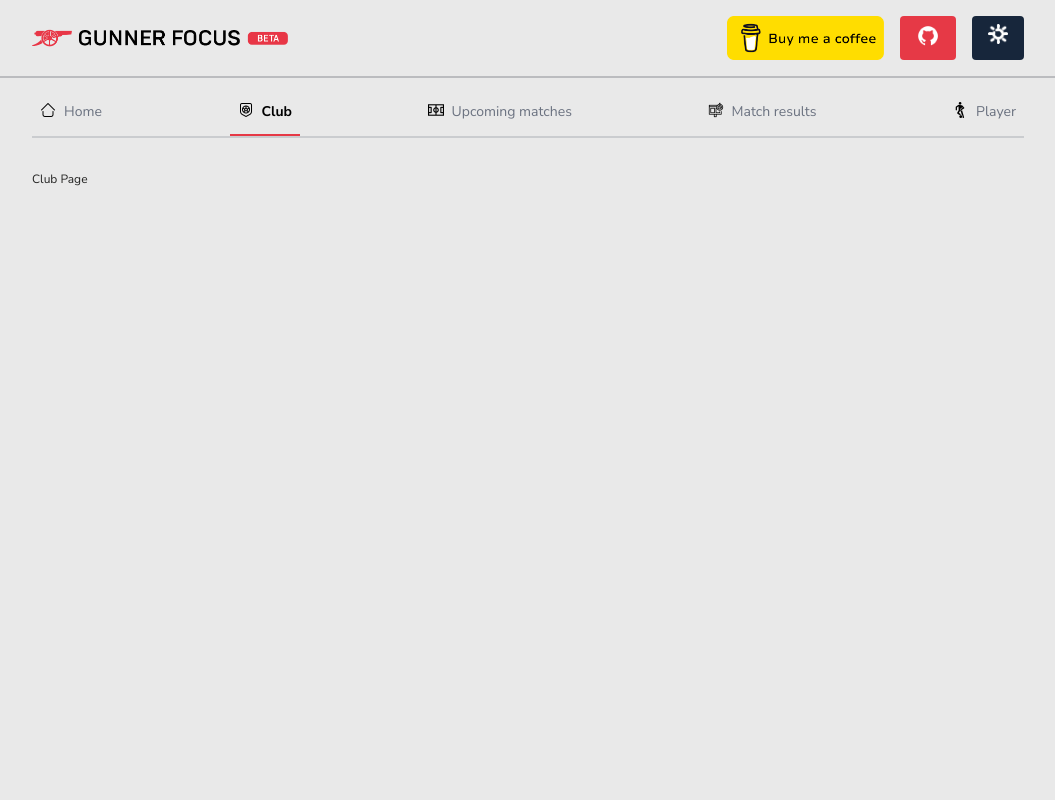
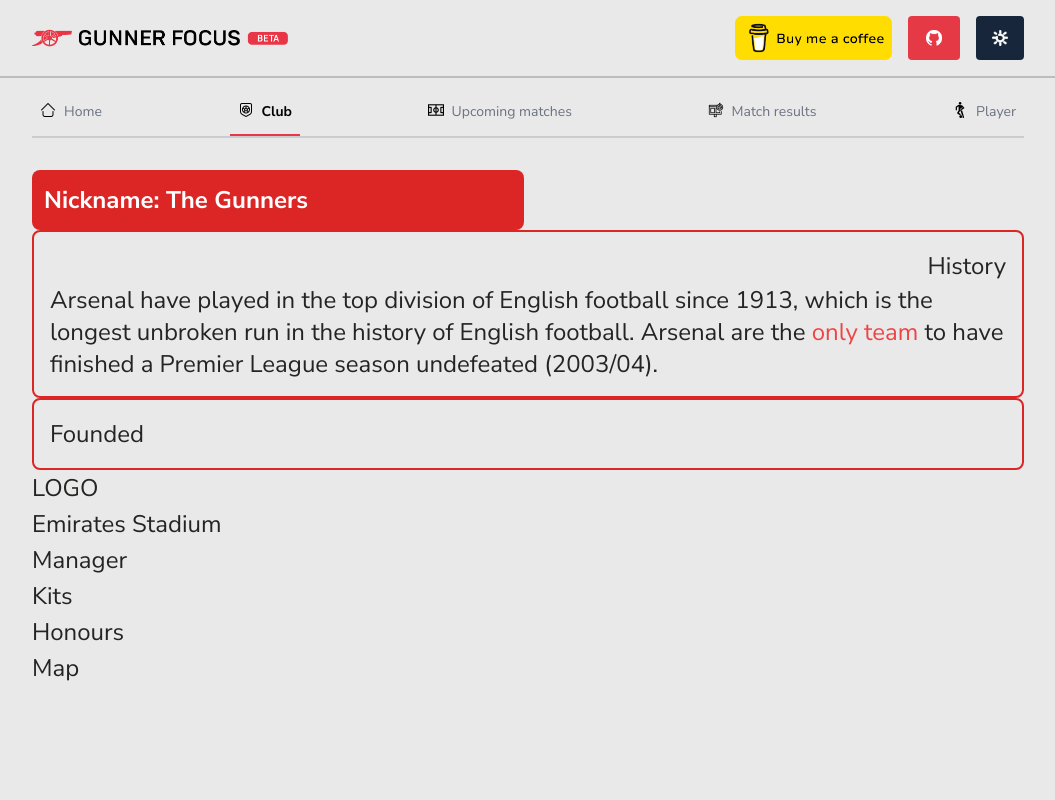
Before and after one commit to dilmola/gunner-focus-web, a Next.js app: page /club in a window 1280 px wide. Shown: the top 800 px of the page, without its empty margins (112-1167 px from the left). Built offline with nearby package versions, Linux system fonts and the light colour scheme.

Commit message:
GFW-08
- fix upcoming match for put season break
- development on club landing page

```diff
--- a/src/app/club/page.js
+++ b/src/app/club/page.js
@@ -1,7 +1,40 @@
 export default function ClubPage() {
-    return (
-      <main className="h-screen	">
-        <h1>Club Page</h1>
-      </main>
-    );
-  }
+  return (
+    <main className="h-screen">
+      <div className="text-white font-semibold grid grid-cols-2 gap-2 rounded-lg">
+        <h2 className="rounded-lg bg-red-600 p-3">Nickname: The Gunners</h2>
+      </div>
+      <div className="border-2 border-red-600 p-4 rounded-lg">
+        <h2 className="text-right">History</h2>
+        <span className="text-2xl	text-justify">
+          Arsenal have played in the top division of English football since
+          1913, which is the longest unbroken run in the history of English
+          football. Arsenal are the
+          <span className="text-red-500"> only team </span>
+          to have finished a Premier League season undefeated (2003/04).
+        </span>
+      </div>
+      <div className="border-2 border-red-600 p-4 rounded-lg">
+        <h2>Founded</h2>
+      </div>
+      <div>
+        <h2>LOGO</h2>
+      </div>
+      <div>
+        <h2>Emirates Stadium</h2>
+      </div>
+      <div>
+        <h2>Manager</h2>
+      </div>
+      <div>
+        <h2>Kits</h2>
+      </div>
+      <div>
+        <h2>Honours</h2>
+      </div>
+      <div>
+        <h2>Map</h2>
+      </div>
+    </main>
+  );
+}
--- a/src/app/globals.css
+++ b/src/app/globals.css
@@ -46,10 +46,23 @@
   }
 
   ::-webkit-scrollbar-thumb {
-    @apply bg-[#e25a65] rounded-full; /* Scrollbar thumb styling */
+    @apply bg-[#9f9d9d] rounded-full; /* Scrollbar thumb styling */
   }
 
   ::-webkit-scrollbar-thumb:hover {
-    @apply bg-[#E63946]; /* Hover effect on the scrollbar thumb */
+    @apply bg-[#807e7e]; /* Hover effect on the scrollbar thumb */
   }
 }
+
+@keyframes spin {
+  0% {
+    transform: rotate(0deg);
+  }
+  100% {
+    transform: rotate(360deg);
+  }
+}
+
+.spin {
+  animation: spin 2s linear infinite;
+}
--- a/src/components/card/card.js
+++ b/src/components/card/card.js
@@ -45,9 +45,9 @@
       >
         <div className="px-4 py-4 h-[12.5rem]">
           <div className="flex flex-col items-center">
-            <div className="font-bold uppercase mb-8">{title} </div>
+            <div className="font-bold uppercase mb-8">{title}</div>
           </div>
-          {MatchResultArray ? (
+          {MatchResultArray && MatchResultArray.length > 0 ? (
             <div className="grid grid-flow-row gap-3">
               {MatchResultArray.map((result, index) => (
                 <div
@@ -117,34 +117,14 @@
               ))}
             </div>
           ) : (
-            <div>
-              <div className="grid grid-flow-col gap-4 place-items-center items-start mb-6">
-                <div className="w-20">
-                  <div className="flex justify-center mb-4">
-                    <img src={team1Logo} alt={team1} className="h-14" />
-                  </div>
-                  <h3 className="text-center font-semibold">{team1}</h3>
-                </div>
-                <div className="flex flex-col	">
-                  <p className="text-center py-1 rounded-lg bg-[#e84c58] items-center px-2">
-                    {date}
-                  </p>
-                  <p className="text-center py-1">VS</p>
-                  <p className="text-center py-1 rounded-lg bg-[#e84c58] items-center px-2">
-                    {time}
-                  </p>
-                </div>
-                <div className="w-20">
-                  <div className="flex justify-center mb-4">
-                    <img src={team2Logo} alt={team2} className="h-14" />
-                  </div>
-                  <h3 className="text-center font-semibold">{team2}</h3>
-                </div>
+            <div className="flex items-center justify-center">
+              <div className="text-center">
+                <p className="text-xl font-bold">Season Break</p>
               </div>
             </div>
           )}
         </div>
-        <div className="absolute px-4 font-semibold	" style={seeMoreStyles}>
+        <div className="absolute px-4 font-semibold" style={seeMoreStyles}>
           <span>See more</span>
         </div>
       </div>
--- a/src/components/card/upcoming/cardUpcoming.js
+++ b/src/components/card/upcoming/cardUpcoming.js
@@ -96,10 +96,6 @@
     );
   }
 
-  if (data.length === 0) {
-    return <div>No upcoming fixtures available</div>;
-  }
-
   const team1Logo = data?.teams?.away?.logo || "N/A";
   const team2Logo = data?.teams?.home?.logo || "N/A";
   const awayTeamName = data?.teams?.away?.name || "N/A";
--- a/src/components/header/header.js
+++ b/src/components/header/header.js
@@ -29,14 +29,14 @@
               <img src={BMAC.src} alt="BMAC" className="h-11" />
             </a>
             <a
-              className="bg-[#E63946] hover:bg-[#ee6055] text-white font-bold py-2 px-4 rounded mr-4"
+              className="bg-[#E63946] hover:bg-[#ee6055] text-white font-bold py-2 px-4 rounded mr-4 flex items-center"
               href="https://github.com/dilmola/arsenal-website"
               target="_blank"
             >
-              <img src={Github.src} alt="Github" className="h-6" />
+              <img src={Github.src} alt="Github" className="h-5" />
             </a>
-            <a className="bg-[#17263b] hover:bg-[#213551] text-white font-bold py-2 px-4 rounded">
-              <img src={Light.src} alt="Github" className="h-5" />
+            <a className="bg-[#17263b] hover:bg-[#213551] text-white font-bold py-2 px-4 rounded flex items-center cursor-pointer">
+              <img src={Light.src} alt="Github" className="h-4" />
             </a>
           </div>
         </div>
--- a/src/components/modal/modal.js
+++ b/src/components/modal/modal.js
@@ -70,13 +70,13 @@
       <div className="absolute inset-0 bg-gray-500 opacity-65"></div>
       <div className="p-8 rounded z-50 px-36 py-4 mx-auto max-w-screen-xl container">
         <div ref={modalRef} className="bg-[#E63946] rounded-lg p-5">
-          <div className="mt-4">
+          <div>
             {loading ? (
-              <div>Loading...</div>
+              <div className="w-4 h-4 border-2 border-t-2 border-gray-200 border-t-black rounded-full spin"></div>
             ) : error ? (
               <div>Error: {error}</div>
             ) : (
-              <div>
+              <div className="mt-4">
                 <div>ID: {playerData?.player?.id}</div>
                 <div>
                   firstname:{" "}
```
